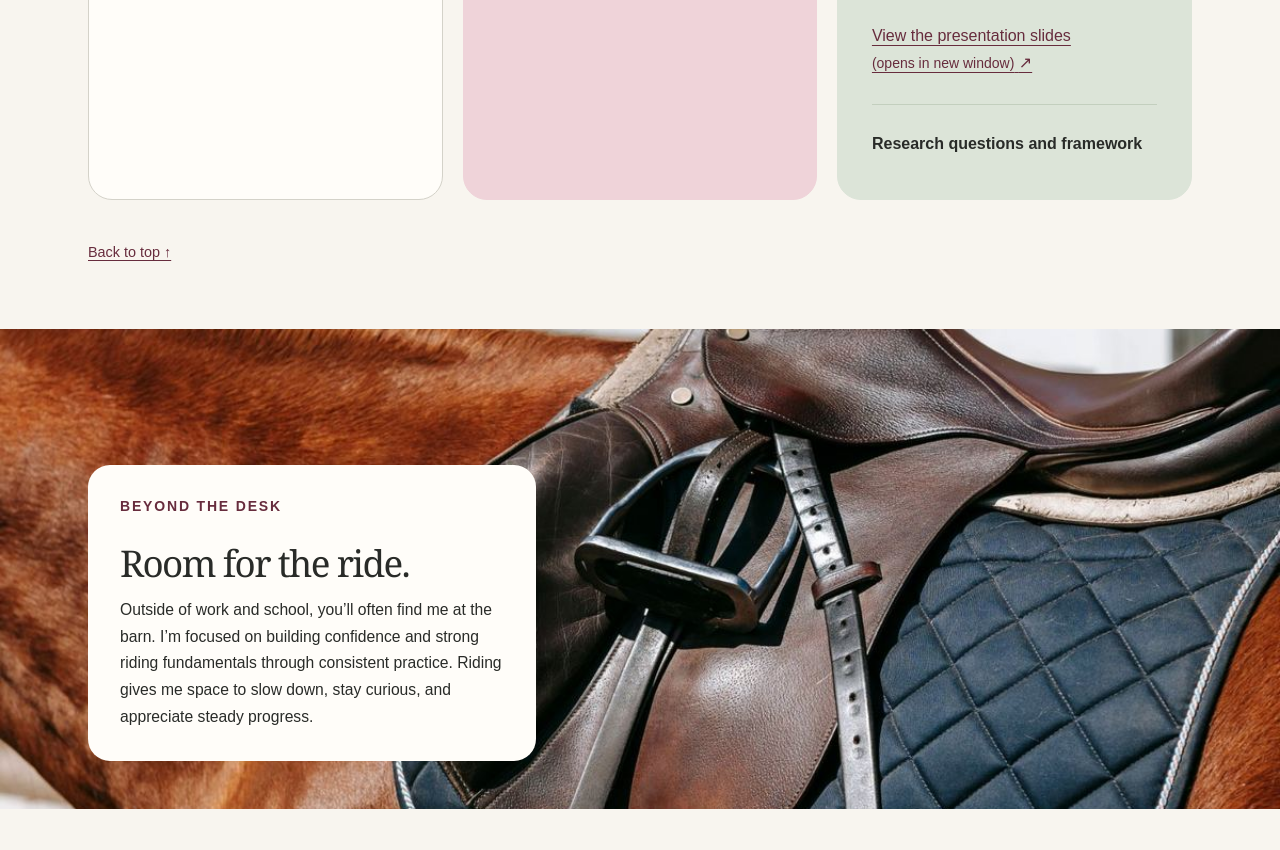
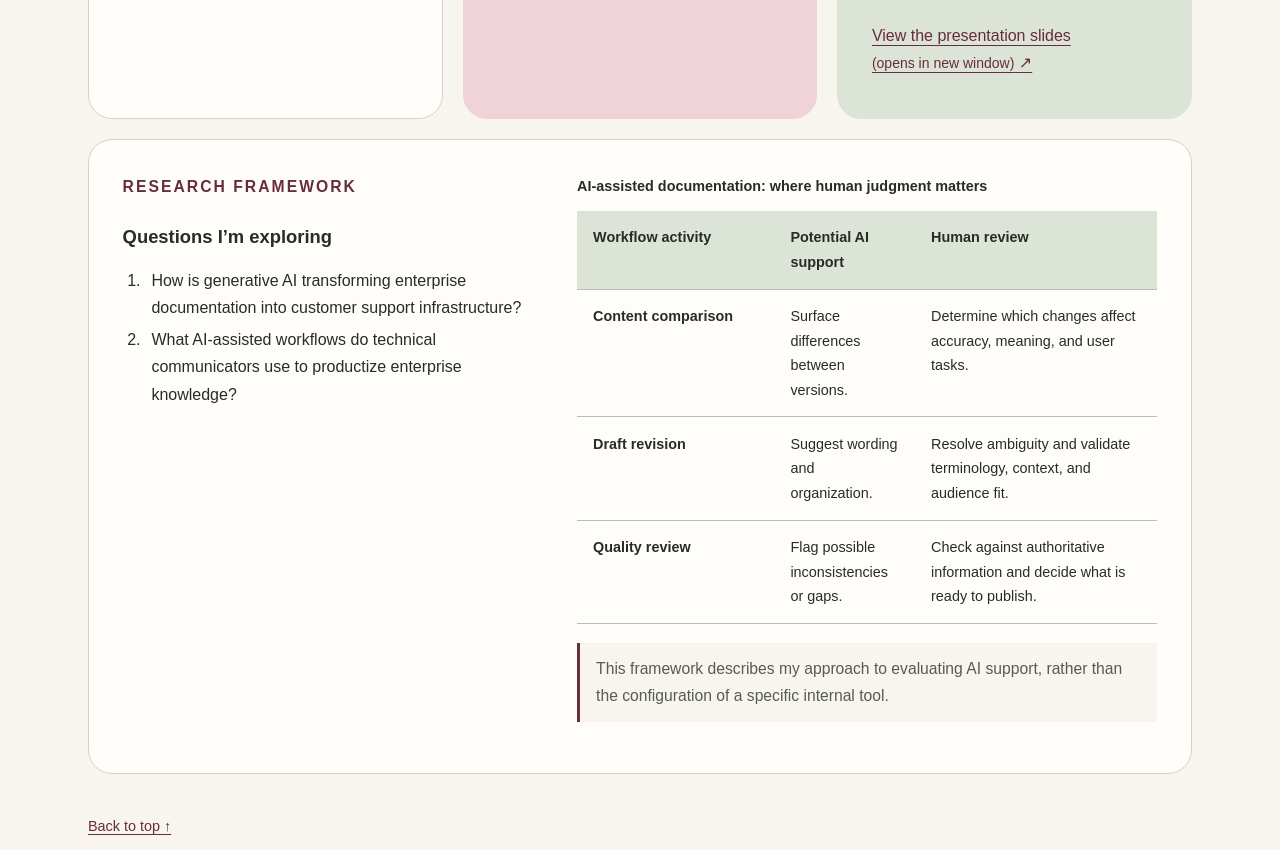
Before and after one commit to roycecook96/royce-cook-portfolio, a plain HTML site: page index.html in a window 1280 px wide. Shown: the part 3406-4256 px from the top of the page. Drawn offline with Linux system fonts and the light colour scheme.

Commit message:
Move research questions and framework into a full-width card
The disclosure inside the Research tile crammed the table and
stretched the neighbouring tiles. The questions and table now sit in
their own card below the three tiles, always visible.

Co-Authored-By: Claude Opus 5.5 <noreply@anthropic.com>
Claude-Session: https://claude.ai/code/session_018tzUL8fwBhBTM9nAtJtT26

```diff
--- a/index.html
+++ b/index.html
@@ -5,7 +5,7 @@
   <meta name="viewport" content="width=device-width, initial-scale=1">
   <meta name="description" content="Royce Cook is a Technical Writer 3 at Docusign who focuses on AI-assisted documentation and is a doctoral student at Texas Tech University. Explore her work and get in touch.">
   <title>Royce Cook | AI-Assisted Documentation · Technical Writer at Docusign</title>
-  <link rel="stylesheet" href="styles.css?v=2026-11-25h">
+  <link rel="stylesheet" href="styles.css?v=2026-11-25i">
   <script type="application/ld+json">
 {
  "@context": "https://schema.org",
@@ -229,11 +229,13 @@
       <p>My developing dissertation focus is <cite>Productizing Knowledge: The Transformation of Enterprise Documentation into Customer Support Infrastructure</cite>. I’m interested in how generative AI changes documentation and the work technical communicators do.</p>
       <p>I presented <cite>Productizing Knowledge: The Future of Technical Communication in the Age of AI</cite> at a technical communication meetup in November 2026. The talk covered how generative AI shifts documentation from static content to dynamic, reusable knowledge systems, with practical examples of AI-assisted documentation workflows.</p>
       <ul class="project-links"><li><a href="https://docs.google.com/presentation/d/1oIh-3zlvGAPUZ5F5FdYEQ8b_Fx-8XQVD69ikmtJ_bqE/edit?usp=sharing" target="_blank" rel="noopener noreferrer"><span>View the presentation slides <span class="new-window">(opens in new window)</span></span> <span aria-hidden="true">↗</span></a></li></ul>
-      <details class="research-more"><summary>Research questions and framework</summary>
+    </section>
+  </div>
+  <div class="framework info-tile" role="region" aria-labelledby="framework-title">
+    <div class="framework-questions"><p class="eyebrow" id="framework-title">Research framework</p>
       <h3>Questions I’m exploring</h3><ol class="questions"><li>How is generative AI transforming enterprise documentation into customer support infrastructure?</li><li>What AI-assisted workflows do technical communicators use to productize enterprise knowledge?</li></ol>
-      <div class="table-wrap"><table><caption>AI-assisted documentation: where human judgment matters</caption><thead><tr><th scope="col">Workflow activity</th><th scope="col">Potential AI support</th><th scope="col">Human review</th></tr></thead><tbody><tr><th scope="row">Content comparison</th><td>Surface differences between versions.</td><td>Determine which changes affect accuracy, meaning, and user tasks.</td></tr><tr><th scope="row">Draft revision</th><td>Suggest wording and organization.</td><td>Resolve ambiguity and validate terminology, context, and audience fit.</td></tr><tr><th scope="row">Quality review</th><td>Flag possible inconsistencies or gaps.</td><td>Check against authoritative information and decide what is ready to publish.</td></tr></tbody></table><p class="work-note">This framework describes my approach to evaluating AI support, rather than the configuration of a specific internal tool.</p></div>
-      </details>
-    </section>
+    </div>
+    <div class="table-wrap"><table><caption>AI-assisted documentation: where human judgment matters</caption><thead><tr><th scope="col">Workflow activity</th><th scope="col">Potential AI support</th><th scope="col">Human review</th></tr></thead><tbody><tr><th scope="row">Content comparison</th><td>Surface differences between versions.</td><td>Determine which changes affect accuracy, meaning, and user tasks.</td></tr><tr><th scope="row">Draft revision</th><td>Suggest wording and organization.</td><td>Resolve ambiguity and validate terminology, context, and audience fit.</td></tr><tr><th scope="row">Quality review</th><td>Flag possible inconsistencies or gaps.</td><td>Check against authoritative information and decide what is ready to publish.</td></tr></tbody></table><p class="work-note">This framework describes my approach to evaluating AI support, rather than the configuration of a specific internal tool.</p></div>
   </div>
   <p class="back-to-top tiles-top"><a href="#home">Back to top <span aria-hidden="true">↑</span></a></p>
   <section class="ride" id="beyond" aria-labelledby="beyond-title">
--- a/styles.css
+++ b/styles.css
@@ -261,3 +261,10 @@ body { overflow-x:clip; }
 @media (max-width:900px) { .projects { padding:3rem 1.5rem 1rem; } .tab-panel { padding:2rem; } .tab-article { grid-template-columns:1fr; gap:1.5rem; } .info-tiles { grid-template-columns:1fr; padding:2.5rem 1.5rem 0; } .tiles-top { padding:0 1.5rem; } }
 @media (max-width:640px) { .tab-panel { padding:1.5rem; } .tab { flex:1 1 100%; justify-content:flex-start; text-align:left; } .ride img { height:300px; } .ride-card { position:relative; left:auto; bottom:auto; margin:-2.5rem 1rem 0; } }
 @media print { .tab-list { display:none; } .tab-panel[hidden] { display:block; } .ride-card { position:static; } }
+/* Research framework: its own full-width card below the tiles. */
+.framework { display:grid; grid-template-columns:minmax(0,5fr) minmax(0,7fr); gap:2.5rem; align-items:start; margin:1.25rem 3rem 0; }
+.framework h3 { margin-top:0; font-size:1.15rem; }
+.framework .questions { margin-bottom:0; }
+.framework .table-wrap { margin-top:0; }
+.framework table { font-size:.9rem; }
+@media (max-width:900px) { .framework { grid-template-columns:1fr; gap:1.5rem; margin:1.25rem 1.5rem 0; } .framework .table-wrap { overflow-x:auto; } }
```
